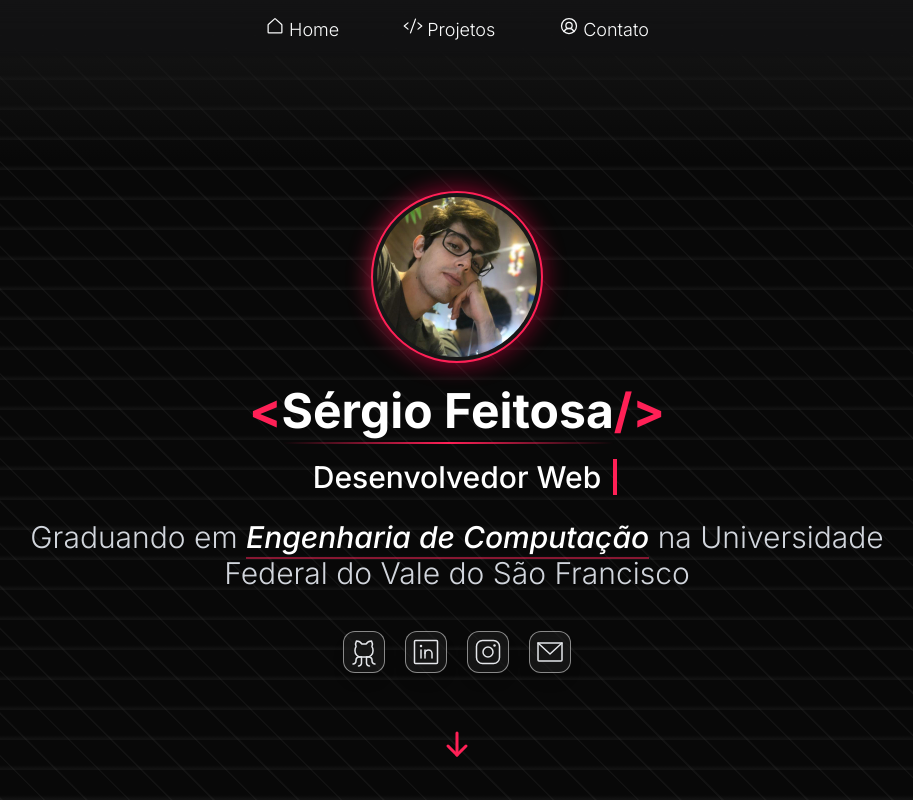
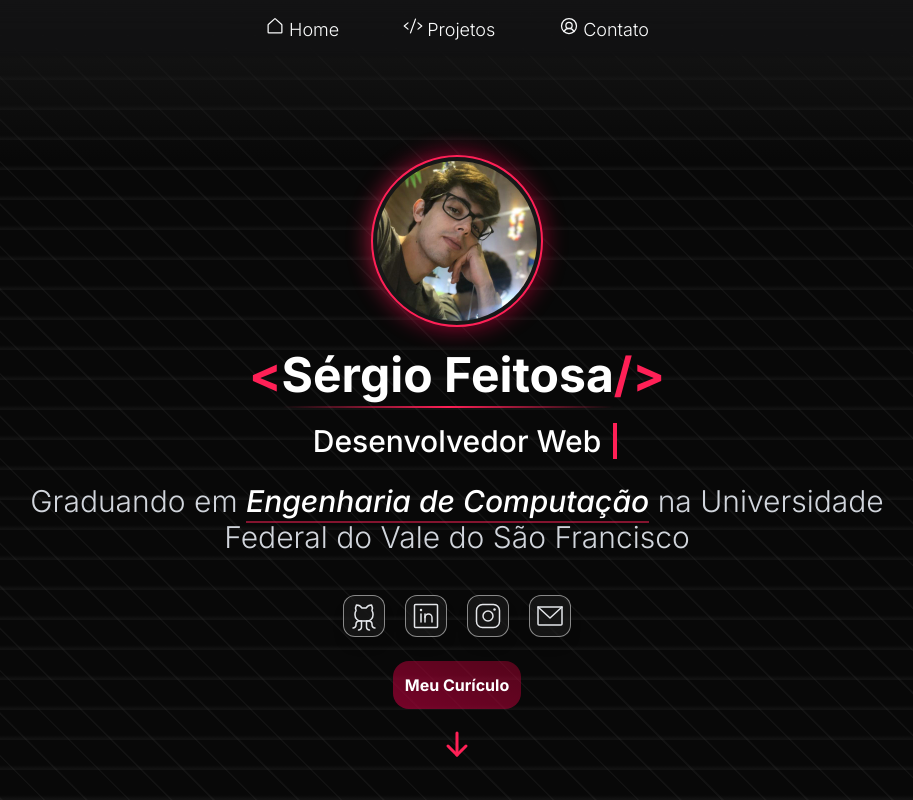
Before and after one commit to ssergiofeitosa/Portfolio, a React (Vite) app: page / in a window 1280 px wide. Shown: the top 800 px of the page, without its empty margins (183-1096 px from the left). Built offline with nearby package versions, Linux system fonts and the light colour scheme.

Commit message:
feat: added button with a link to my cv

```diff
--- a/src/components/Hero.tsx
+++ b/src/components/Hero.tsx
@@ -162,9 +162,18 @@ const Hero = () => {
                   {social.icon}
                 </motion.a>
               </div>
-            </motion.div>))}
+            </motion.div>
+          ))}
         </motion.div>
-
+        <a
+          href="https://drive.google.com/file/d/1lm1Z0fblj4HtSPh_FdPa9dSJcLc7pHqT/view?usp=sharing"
+          target="_blank"
+          rel="noopener noreferrer"
+        >
+          <button className="text-white bg-gradient-to-bl b from-rose-700/40 to-rose-800/70 p-3  font-bold hover:scale-x-102 hover:-translate-y-1 transition-all rounded-2xl">
+            Meu Curículo
+          </button>
+        </a>
         {/* seta */}
         <motion.div
           initial={{ opacity: 0 }}
```
